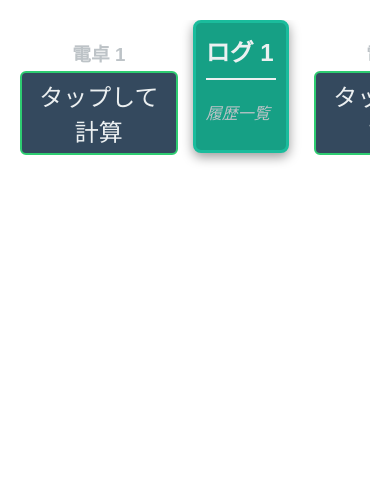
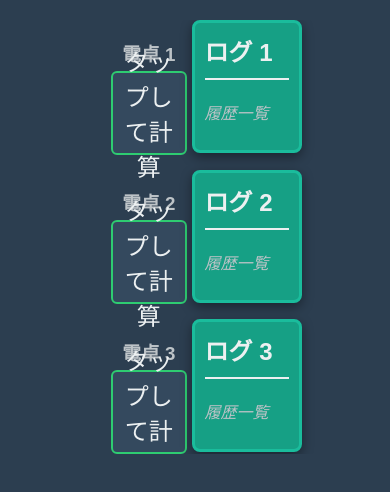
Before and after one commit to komugiR/nextjs-calculator-ui, a Next.js app: page / in a window 390 px wide. Shown: the top 492 px of the page. Built offline with nearby package versions, Linux system fonts and the light colour scheme.

Commit message:
AIに頼った

```diff
--- a/app/globals.css
+++ b/app/globals.css
@@ -1,7 +1,9 @@
+/* src/app/globals.css */
+
 body {
   margin: 0;
   font-family:  'Arial', sans-serif;
-  background-color:white;
+  background-color: #2c3e50; /* ダークな背景 */
   color: #ecf0f1;
 }
 
@@ -13,31 +15,40 @@ body {
   min-height: 100vh;
 }
 
-/* 3つの電卓とログのセットを横並びにする新しいコンテナ */
+/* --- PC/広画面向けレイアウト --- */
+
+/* 3つの電卓セットを横に並べるコンテナ */
 .calculators-and-logs-container {
   display: flex;
+  flex-direction: row;
+  flex-wrap: nowrap; /* PCでは折り返さない */
+  justify-content: center;
   gap: 25px; /* セット間の隙間 */
   margin-bottom: 20px;
-  overflow-x: auto; /* 横スクロールを可能にする */
-  padding-bottom: 20px; /* スクロールバーのための隙間 */
-  width: 100%; /* 親コンテナの幅いっぱいにする */
-  justify-content: flex-start; /* 左寄せにする */
+  overflow-x: hidden; /* 横スクロールを禁止 */
+  width: 100%;
 }
 
-/* 個々の電卓とログを縦に並べるためのセットコンテナ */
+/* 個々の電卓とログを横に並べるセットコンテナ */
 .calculator-set {
   display: flex;
   flex-direction: row;
   align-items: flex-start;
-  gap: 15px; /* 電卓とログの隙間 */
+  gap: 15px;
+
+  /* PCではコンテンツのサイズに依存させる */
+  flex-shrink: 0;
+  width: auto;
 }
+
+/* --- 電卓パネル --- */
 
 .calculator-panel {
   background-color: #34495e;
   padding: 15px;
   border-radius: 8px;
   box-shadow: 0 4px 12px rgba(0, 0, 0, 0.5);
-  width: 200px;
+  width: 200px; /* PCでの幅 */
   text-align: center;
   border: 3px solid #f1c40f;
 }
@@ -74,7 +85,7 @@ body {
   background-color: #7f8c8d;
   color: #fff;
   cursor: pointer;
-  transition: backgrond-color 0.1s;
+  transition: background-color 0.1s;
 }
 
 .calculator-panel button:hover {
@@ -82,11 +93,11 @@ body {
 }
 
 .operator {
-  background-color: #e67322 !important;
+  background-color: #e67e22 !important;
 }
 
 .operator:hover {
-  background-color: #f30c12 !important;
+  background-color: #f39c12 !important;
 }
 
 .equals {
@@ -98,6 +109,14 @@ body {
   background-color: #e74c3c !important;
 }
 
+.delete {
+    background-color: #8e44ad !important;
+}
+
+.delete:hover {
+    background-color: #9b59b6 !important;
+}
+
 
 /* --- LogDisplay スタイル --- */
 
@@ -106,9 +125,9 @@ body {
   padding: 10px;
   border-radius: 8px;
   box-shadow: 0 4px 12px rgba(0, 0, 0, 0.4);
-  width: 180px;
-  max-width: none;
-  margin-top: 0px;
+  width: auto;
+  max-width: 500px; /* PCでログが広がりすぎないように制限 */
+  margin-top: 0;
   max-height: 250px;
   overflow-y: auto;
   border: 3px solid #1abc9c;
@@ -155,12 +174,12 @@ body {
   color: #ecf0f1;
 }
 
-/* 電卓IDごとの色分け */
-.calc-1 { color: #e74c3c; } /* 赤系 */
-.calc-2 { color: #3498db; } /* 青系 */
-.calc-3 { color: #2ecc71; } /* 緑系 */
+.calc-1 { color: #e74c3c; }
+.calc-2 { color: #3498db; }
+.calc-3 { color: #2ecc71; }
 
 
+/* --- オーバーレイ / モーダル スタイル --- */
 
 .calculator-overlay {
   position: fixed;
@@ -212,9 +231,11 @@ body {
 }
 
 
+/* --- CalcInput (入力欄) スタイル --- */
+
 .calc-input-set {
-  width: 150%;
-  max-width: none;
+  width: auto;
+  max-width: 250px;
   text-align: center;
 }
 
@@ -246,3 +267,46 @@ body {
 .result-text {
   margin-left: auto;
 }
+
+
+/* --- ★★★ ここからメディアクエリ (スマホ/狭画面向け) ★★★ --- */
+
+@media (max-width: 768px) {
+
+  /* --- 全体コンテナの修正: 2列折り返しを適用 --- */
+  .calculators-and-logs-container {
+    flex-direction: row;
+    flex-wrap: wrap; /* ★折り返しを有効化★ */
+    justify-content: center; /* 中央寄せ */
+
+    gap: 15px;
+    width: 100%;
+    overflow-x: hidden; /* 横スクロール禁止 */
+  }
+
+  /* --- 個々のセットの修正 (2列に配置) --- */
+  .calculator-set {
+    width: 48%; /* ★ 2つ並んでも画面に収まるように設定 ★ */
+    max-width: none;
+
+    flex-direction: row; /* 横並びは維持 */
+    align-items: flex-start;
+    gap: 5px;
+    flex-shrink: 0;
+  }
+
+  /* --- 個々の要素の幅設定 --- */
+  .calc-input-set {
+    width: 45%; /* セット幅の45% */
+    max-width: none;
+    flex-shrink: 0;
+  }
+
+  .log-display-panel {
+    width: 50%; /* セット幅の50% */
+    max-width: none;
+    flex-shrink: 0;
+    max-height: 150px; /* 高さを制限して縦長を防ぐ */
+  }
+
+}
```
